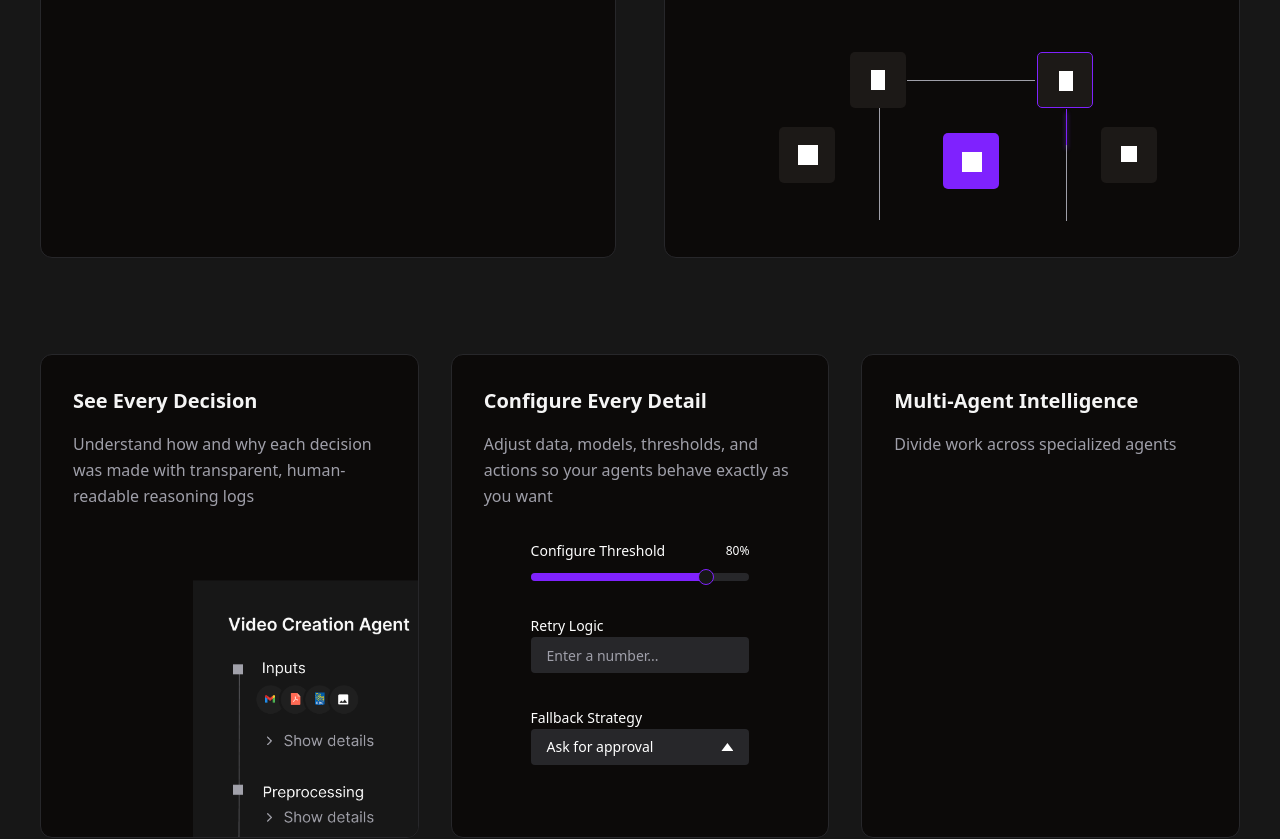
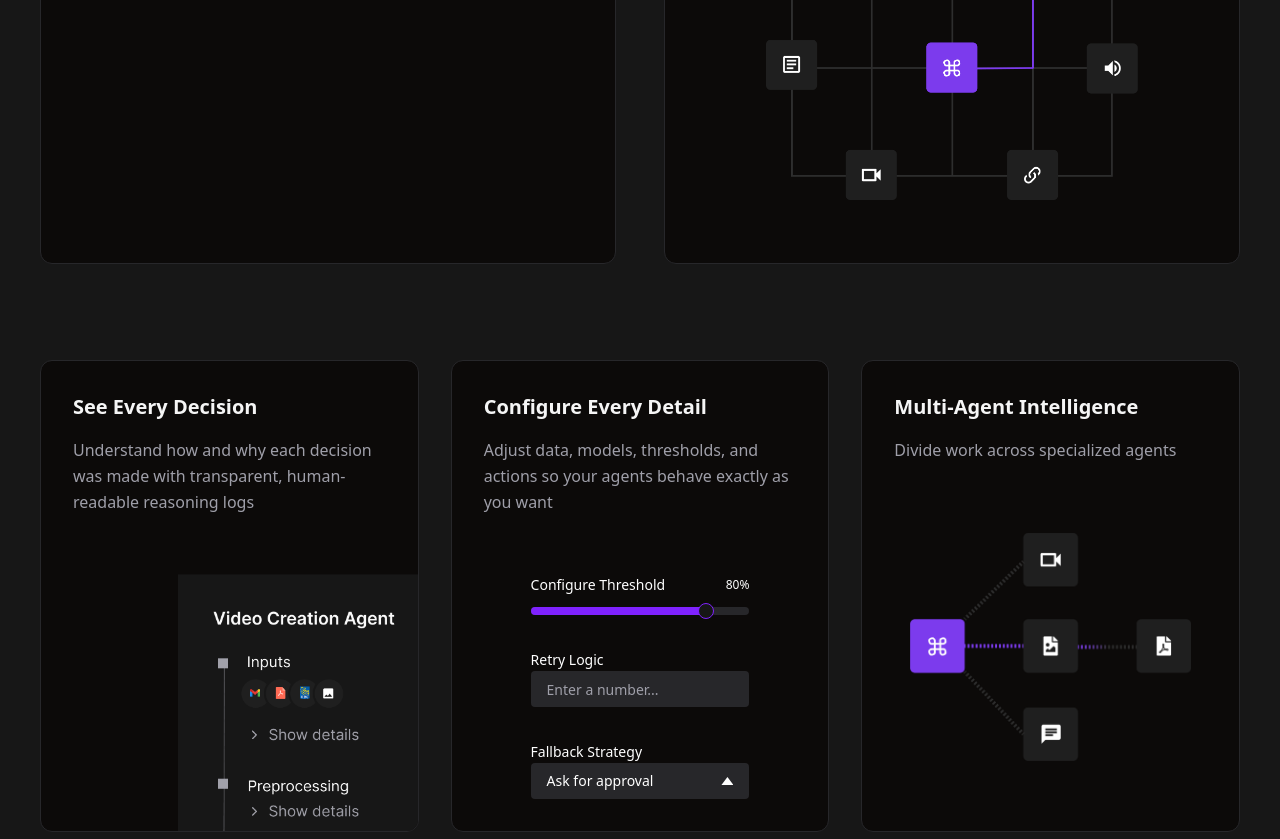
Before and after one commit to faymo/Glassbox, a Next.js app: page / in a window 1280 px wide. Shown: the part 1840-2679 px from the top of the page. Built offline with nearby package versions, Linux system fonts and the light colour scheme; a web font is replaced by a local one.

Commit message:
final landing

```diff
--- a/src/components/LandingPage.js
+++ b/src/components/LandingPage.js
@@ -416,46 +416,16 @@ export default function LandingPage() {
           </div>
 
           {/* Supports Multiple Outputs */}
-          <div className="flex-1 bg-stone-950 p-8 rounded-xl border border-zinc-800">
-            <div className="text-neutral-100 text-xl font-semibold font-lexend mb-4">Supports Multiple Outputs</div>
-            <div className="text-zinc-400 text-base font-normal font-lexend leading-relaxed mb-8">Generate video tutorials, article content, and automated support responses effortlessly</div>
+          <div className="flex-1 bg-stone-950 p-8 rounded-xl border border-zinc-800 min-h-[400px] flex flex-col justify-center items-center">
+            <div className="text-neutral-100 text-xl font-semibold font-lexend mb-4 self-start">Supports Multiple Outputs</div>
+            <div className="text-zinc-400 text-base font-normal font-lexend leading-relaxed mb-8 self-start">Generate video tutorials, article content, and automated support responses effortlessly</div>
 
-            {/* Output visualization */}
-            <div className="relative h-80 overflow-hidden">
-              {/* Top row outputs */}
-              <div className="absolute left-[153px] top-[147px] w-14 h-14 bg-stone-900 rounded-[5px] overflow-hidden">
-                <div className="w-3.5 h-5 left-[21px] top-[18px] absolute bg-white"></div>
-              </div>
-              <div className="absolute left-[340px] top-[147px] w-14 h-14 bg-stone-900 rounded-[5px] border border-violet-600 overflow-hidden">
-                <div className="w-3.5 h-5 left-[21px] top-[18px] absolute bg-white"></div>
-              </div>
-
-              {/* Center output with glow */}
-              <div className="absolute left-[246px] top-[228px] w-14 h-14 bg-violet-600 rounded-[5px] overflow-hidden">
-                <div className="w-5 h-5 left-[19px] top-[19px] absolute bg-white"></div>
-              </div>
-
-              {/* Bottom row outputs */}
-              <div className="absolute left-[82px] top-[222px] w-14 h-14 bg-stone-900 rounded-[5px] overflow-hidden">
-                <div className="w-5 h-5 left-[19px] top-[18px] absolute bg-white"></div>
-              </div>
-              <div className="absolute left-[404px] top-[222px] w-14 h-14 bg-stone-900 rounded-[5px] overflow-hidden">
-                <div className="w-4 h-4 left-[20px] top-[19px] absolute bg-white"></div>
-              </div>
-
-              <div className="absolute left-[153px] top-[322px] w-14 h-14 bg-stone-900 rounded-[5px] overflow-hidden">
-                <div className="w-5 h-3.5 left-[18px] top-[21px] absolute bg-white"></div>
-              </div>
-              <div className="absolute left-[340px] top-[322px] w-14 h-14 bg-stone-900 rounded-[5px] overflow-hidden">
-                <div className="w-5 h-5 left-[19px] top-[19px] absolute bg-white"></div>
-              </div>
-
-              {/* Connection lines */}
-              <div className="absolute left-[182px] top-[203px] w-0 h-28 border-l border-zinc-400"></div>
-              <div className="absolute left-[369px] top-[204px] w-0 h-28 border-l border-zinc-400"></div>
-              <div className="absolute left-[369px] top-[204px] w-0 h-9 border-l border-violet-600 shadow-[0px_4px_4px_0px_rgba(124,59,237,1.00)]"></div>
-              <div className="absolute left-[210px] top-[175px] w-32 h-0 border-t border-zinc-400"></div>
-              <div className="absolute left-[210px] top-[349px] w-32 h-0 border-t border-zinc-400"></div>
+            <div className="flex-1 flex justify-center items-center">
+              <img
+                src="/Support.png"
+                alt="Support visualization"
+                className="max-w-[90%] max-h-[90%] object-contain"
+              />
             </div>
           </div>
         </div>
@@ -469,7 +439,7 @@ export default function LandingPage() {
 
 
             {/* Decision.png image in bottom right corner */}
-            <div className="absolute bottom-0 right-0 transform translate-x-1/4 translate-y-1/4">
+            <div className="absolute bottom-0 right-0 transform translate-x-1/5 translate-y-1/4">
               <img
                 src="/Decision.png"
                 alt="Decision visualization"
@@ -485,7 +455,7 @@ export default function LandingPage() {
             <div className="text-neutral-100 text-xl font-semibold font-lexend mb-4">Configure Every Detail</div>
             <div className="text-zinc-400 text-base font-normal font-lexend leading-relaxed mb-8">Adjust data, models, thresholds, and actions so your agents behave exactly as you want</div>
 
-            <div className="space-y-8 w-[70%] self-center place-self-center mb-10">
+            <div className="space-y-8 w-[70%] self-center place-self-center mt-15">
               {/* Configure Threshold - Functional Slider */}
               <div className="space-y-3">
                 <div className="flex items-center justify-between">
@@ -569,9 +539,17 @@ export default function LandingPage() {
           </div>
 
           {/* Multi-Agent Intelligence */}
-          <div className="flex-1 bg-stone-950 p-8 rounded-xl border border-zinc-800 min-h-[400px]">
-            <div className="text-neutral-100 text-xl font-semibold font-lexend mb-4">Multi-Agent Intelligence</div>
-            <div className="text-zinc-400 text-base font-normal font-lexend leading-relaxed">Divide work across specialized agents</div>
+          <div className="flex-1 bg-stone-950 p-8 rounded-xl border border-zinc-800 min-h-[400px] flex flex-col justify-center items-center">
+            <div className="text-neutral-100 text-xl font-semibold font-lexend mb-4 self-start">Multi-Agent Intelligence</div>
+            <div className="text-zinc-400 text-base font-normal font-lexend leading-relaxed mb-8 self-start">Divide work across specialized agents</div>
+
+            <div className="flex-1 flex justify-center items-center">
+              <img
+                src="/Multi.png"
+                alt="Multi-agent visualization"
+                className="max-w-[90%] max-h-[90%] object-contain"
+              />
+            </div>
           </div>
         </div>
 
```
Also changed, not shown: public/Multi.png (added), public/Support.png (added).
